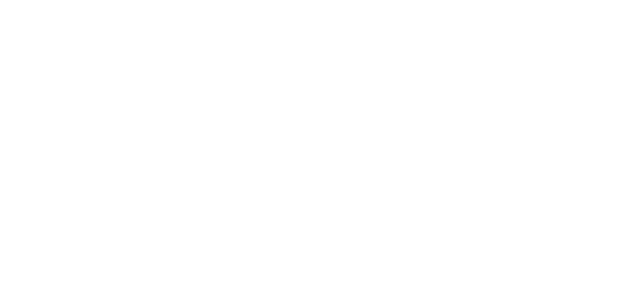
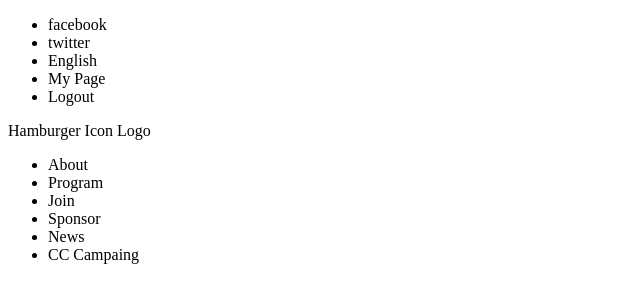
Before and after one commit to joramot/capstone_one_global_summit, a website: page index.html in a window 1280 px wide. Shown: the whole page, without its empty margins (0-640 px from the left). Drawn offline with Linux system fonts and the light colour scheme.

Commit message:
Add header section and create the nav structure

```diff
--- a/index.html
+++ b/index.html
@@ -1,12 +1,44 @@
 <!DOCTYPE html>
 <html lang="en">
+
 <head>
   <meta charset="UTF-8">
   <meta http-equiv="X-UA-Compatible" content="IE=edge">
   <meta name="viewport" content="width=device-width, initial-scale=1.0">
-  <title>Document</title>
+  <title>Talent Land Mexico 2023</title>
 </head>
+
 <body>
+  <header>
+    <div>
+      <nav>
+        <ul>
+          <li>facebook</li>
+          <li>twitter</li>
+          <li>English</li>
+          <li>My Page</li>
+          <li>Logout</li>
+        </ul>
+      </nav>
+    </div>
+    <div>
+      <span>Hamburger Icon</span>
+      <span>Logo</span>
+      <nav>
+        <ul>
+          <li>About</li>
+          <li>Program</li>
+          <li>Join</li>
+          <li>Sponsor</li>
+          <li>News</li>
+          <li>CC Campaing</li>
+        </ul>
+      </nav>
+    </div>
+  </header>
+  <main></main>
+  <footer></footer>
 
 </body>
+
 </html>
```
